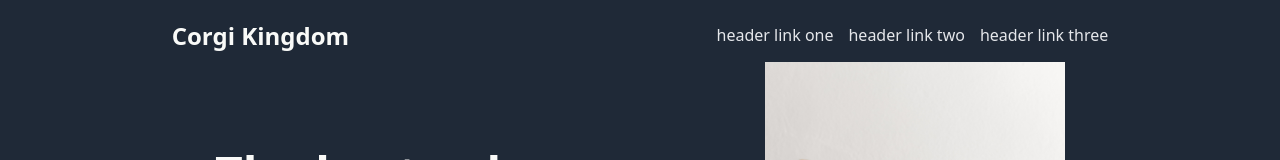
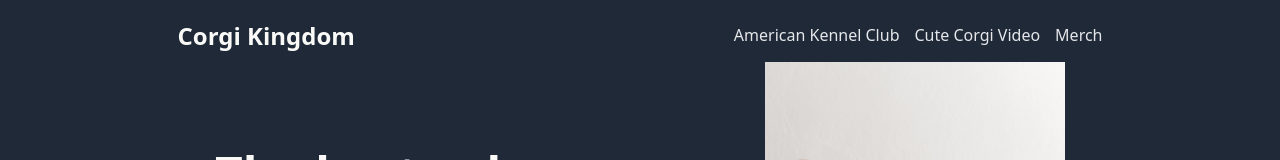
Before and after one commit to CycloidC/Landing-Page-Project, a plain HTML site: page index.html in a window 1280 px wide. Shown: the top 160 px of the page. Drawn offline with Linux system fonts and the light colour scheme.

Commit message:
Add header link locations and names

```diff
--- a/index.html
+++ b/index.html
@@ -10,9 +10,9 @@
             <div class="headline">
         <div class="headerlogo">Corgi Kingdom</div>
         <ul class="headerlinks">
-            <li><a href="#">header link one</a></li>
-            <li><a href="#">header link two</a></li>
-            <li><a href="#">header link three</a></li>
+            <li><a href="https://www.akc.org/dog-breeds/pembroke-welsh-corgi/">American Kennel Club</a></li>
+            <li><a href="https://www.youtube.com/watch?v=e3MUTZcyxro">Cute Corgi Video</a></li>
+            <li><a href="https://www.amazon.com/corgi-merchandise/s?k=corgi+merchandise">Merch</a></li>
         </ul>
             </div>
             <div class="herocorg">
--- a/styles.css
+++ b/styles.css
@@ -33,7 +33,7 @@ button {
     border-style: none;
 }
 
-a {
+.headerlinks a {
     text-decoration: none;
     color: #e5e7eb;
 }
```
